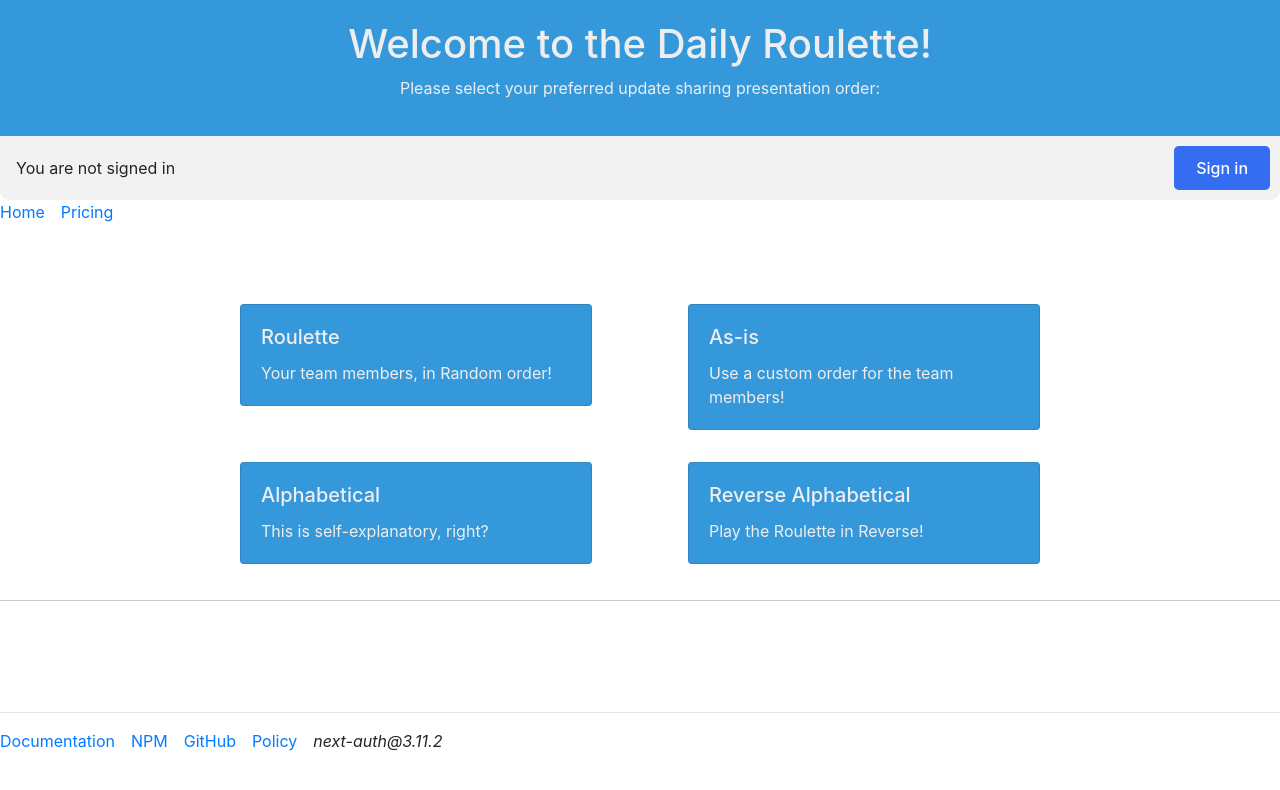
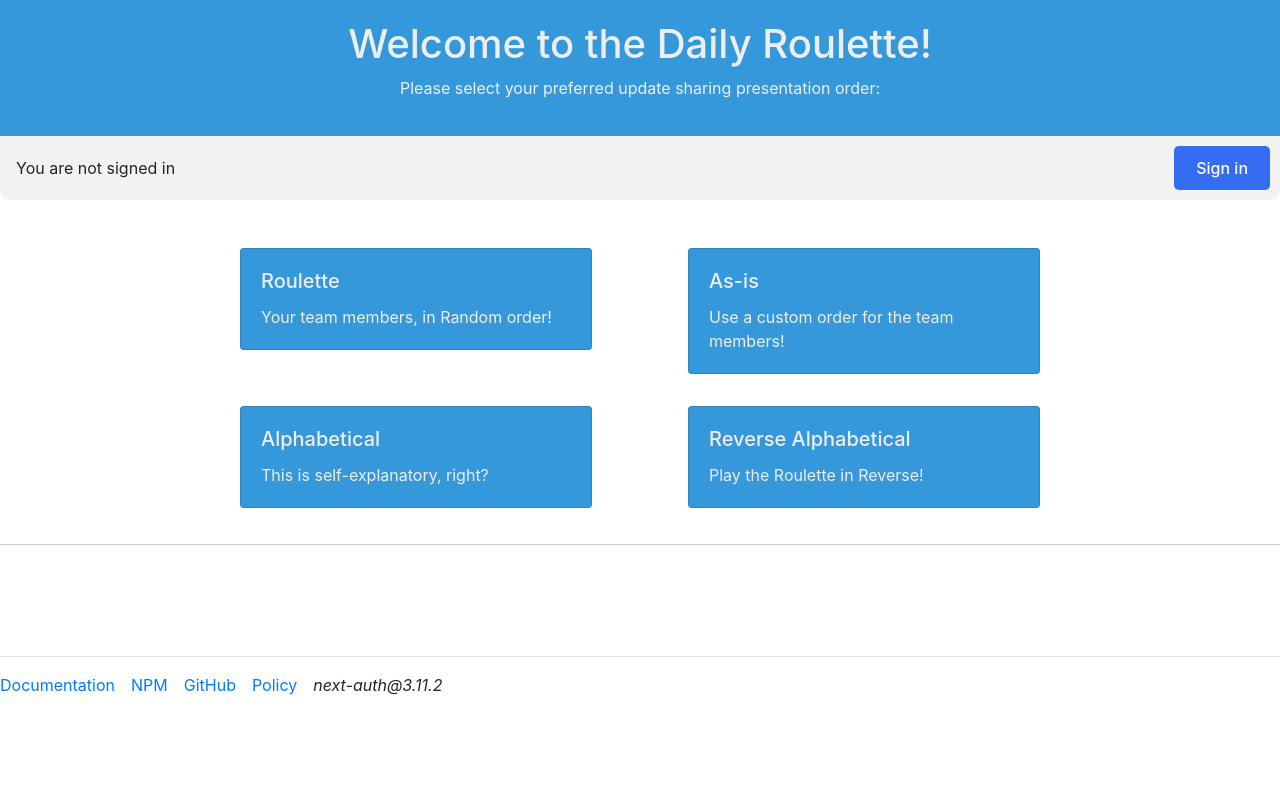
Before and after one commit to separatio/ez-daily, a Next.js app: page / in a window 1280 px wide. Shown: the top 790 px of the page. Built offline with nearby package versions, Linux system fonts and the light colour scheme; no server answers.

Commit message:
Hide Pricing page

```diff
--- a/components/Header.jsx
+++ b/components/Header.jsx
@@ -71,12 +71,11 @@ export default function Header({
           </>}
         </p>
       </div>
-      <nav>
+      {/* <nav>
         <ul className={styles.navItems}>
           <li className={styles.navItem}><Link href="/"><a>Home</a></Link></li>
-          <li className={styles.navItem}><Link href="/pricing"><a>Pricing</a></Link></li>
         </ul>
-      </nav>
+      </nav> */}
     </header>
   );
 }
```
Also changed, not shown: hidden_pages/pricing.jsx (renamed from pages/pricing.jsx, +0 -28 lines).
